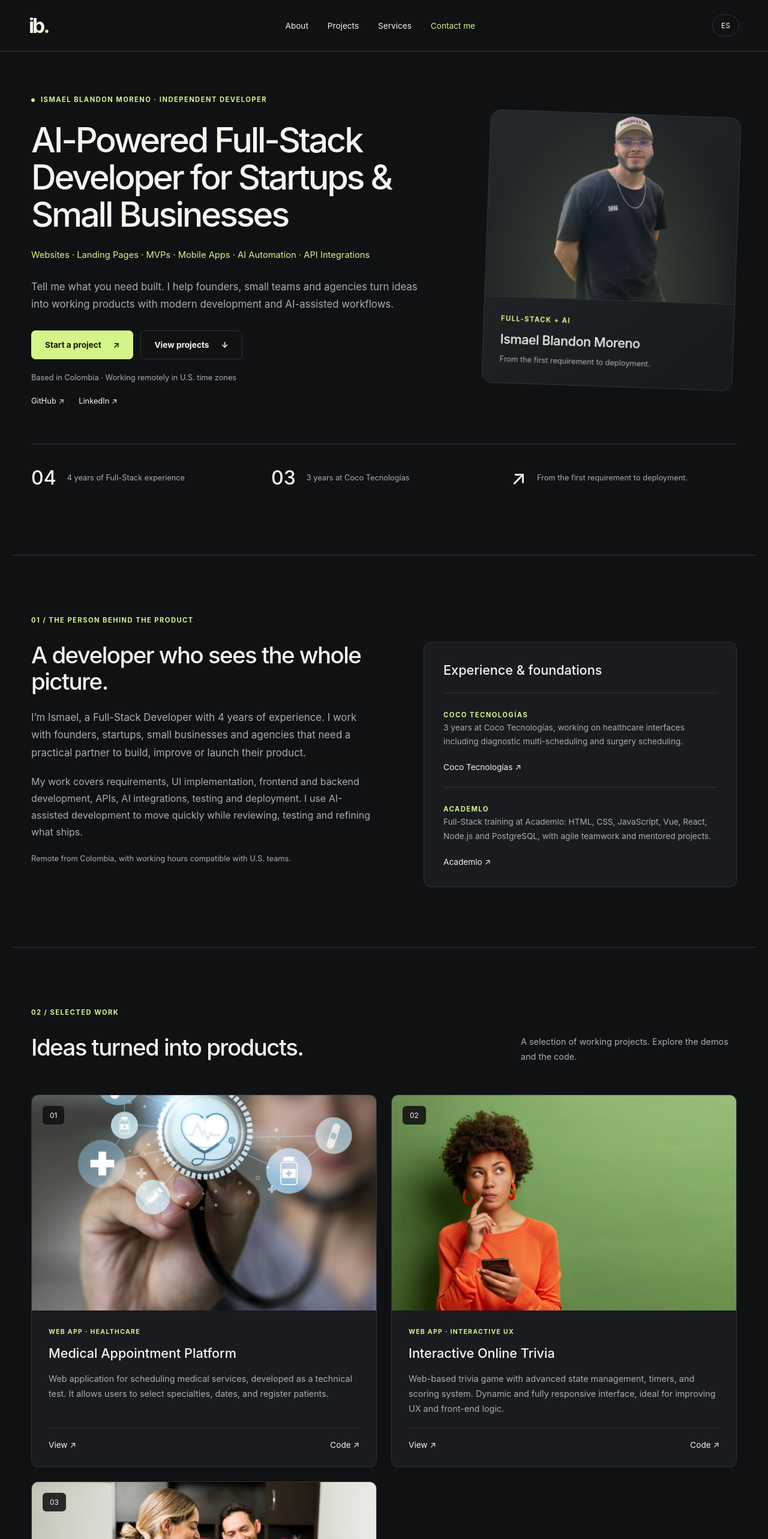
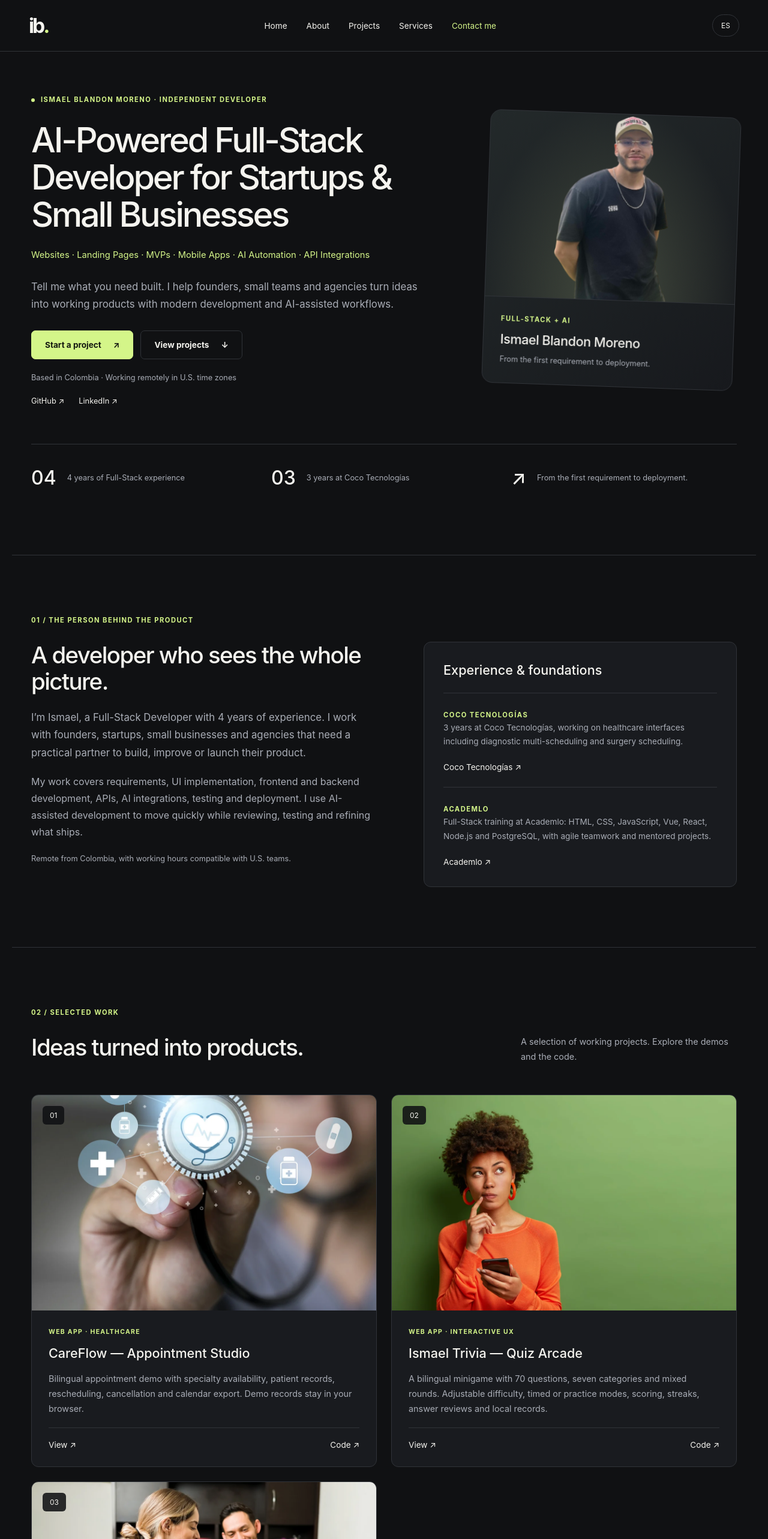
Before and after one commit to IsmaelBM-best/portafolio_oficial, a Vue app: page / in a window 1280 px wide. Shown: the top 2566 px of the page at 60% size. Built offline with nearby package versions, Linux system fonts and the light colour scheme.

Commit message:
fix: restore Home and describe updated portfolio projects

```diff
--- a/src/components/HeaderBriefcase.vue
+++ b/src/components/HeaderBriefcase.vue
@@ -6,7 +6,7 @@ const props = defineProps({ isSpanish: Boolean });
 const emit = defineEmits(["changeLanguage"]);
 const open = ref(false);
 const c = computed(() => (props.isSpanish ? es : en));
-const ids = ["about_me", "projects", "skills", "contact"];
+const ids = ["start", "about_me", "projects", "skills", "contact"];
 </script>
 <template>
   <header class="site-header">
--- a/src/locales/en.json
+++ b/src/locales/en.json
@@ -3,14 +3,12 @@
     "titulo": "My",
     "proyectos": "Projects",
     "trabajos": "A selection of my most outstanding work.",
-    "titulo_proyecto_uno": "Medical Appointment Platform",
-    "descripcion_proyecto_uno": "Web application for scheduling medical services, developed as a technical test. It allows users to select specialties, dates, and register patients.",
+    "titulo_proyecto_uno": "CareFlow — Appointment Studio",
+    "descripcion_proyecto_uno": "Bilingual appointment demo with specialty availability, patient records, rescheduling, cancellation and calendar export. Demo records stay in your browser.",
     "ver": "View",
     "codigo": "Code",
-    "titulo_proyecto_dos": "Marvel API",
-    "descripcion_proyecto_dos": "Personal project to enhance API consumption skills. Explore content from the Marvel universe using React, responsive design, and efficient data management.",
-    "titulo_proyecto_tres": "Interactive Online Trivia",
-    "descripcion_proyecto_tres": "Web-based trivia game with advanced state management, timers, and scoring system. Dynamic and fully responsive interface, ideal for improving UX and front-end logic."
+    "titulo_proyecto_tres": "Ismael Trivia — Quiz Arcade",
+    "descripcion_proyecto_tres": "A bilingual minigame with 70 questions, seven categories and mixed rounds. Adjustable difficulty, timed or practice modes, scoring, streaks, answer reviews and local records."
   },
   "contact": {
     "titulo": "Contact Me",
@@ -31,7 +29,13 @@
     "mensaje_placeholder": "Leave a message...",
     "enviar": "Send Message"
   },
-  "nav": ["About", "Projects", "Services", "Contact me"],
+  "nav": [
+    "Home",
+    "About",
+    "Projects",
+    "Services",
+    "Contact me"
+  ],
   "hero": {
     "eyebrow": "Ismael Blandon Moreno · Independent developer",
     "title": "AI-Powered Full-Stack Developer for Startups & Small Businesses",
@@ -77,7 +81,11 @@
       ]
     ],
     "stack": "The tools behind the work",
-    "process": ["Define the scope", "Build & review", "Test & launch"]
+    "process": [
+      "Define the scope",
+      "Build & review",
+      "Test & launch"
+    ]
   },
   "projectIntro": "A selection of working projects. Explore the demos and the code.",
   "pawly": "Pawly — Pet Social App",
--- a/src/locales/es.json
+++ b/src/locales/es.json
@@ -3,14 +3,12 @@
     "titulo": "Mis",
     "proyectos": "Proyectos",
     "trabajos": "Una selección de mis trabajos más destacados.",
-    "titulo_proyecto_uno": "Plataforma de agendamiento médico",
-    "descripcion_proyecto_uno": "Aplicación web para agendar servicios médicos, desarrollada como prueba técnica. Permite seleccionar especialidades, fechas y registrar pacientes.",
+    "titulo_proyecto_uno": "CareFlow — Appointment Studio",
+    "descripcion_proyecto_uno": "Demo bilingüe de citas con disponibilidad por especialidad, registro de pacientes, reprogramación, cancelación y exportación al calendario. Los datos de demo se guardan en tu navegador.",
     "ver": "Ver",
     "codigo": "Código",
-    "titulo_proyecto_dos": "Marvel API",
-    "descripcion_proyecto_dos": "Proyecto personal para mejorar habilidades en consumo de APIs. Explora contenido del universo Marvel integrando React, diseño responsivo y manejo eficiente de datos.",
-    "titulo_proyecto_tres": "Trivia interactiva en línea",
-    "descripcion_proyecto_tres": "Juego web de trivia con manejo avanzado de estado, temporizadores y puntajes. Interfaz dinámica y completamente responsiva, ideal para mejorar UX y lógica Front-End."
+    "titulo_proyecto_tres": "Ismael Trivia — Quiz Arcade",
+    "descripcion_proyecto_tres": "Minijuego bilingüe con 70 preguntas, siete categorías y rondas mixtas. Dificultad configurable, modos con tiempo o práctica, puntajes, rachas, revisión de respuestas e historial local."
   },
   "contact": {
     "titulo": "Contáctame",
@@ -31,7 +29,13 @@
     "mensaje_placeholder": "Deja un mensaje...",
     "enviar": "Enviar mensaje"
   },
-  "nav": ["Sobre mí", "Proyectos", "Servicios", "Contáctame"],
+  "nav": [
+    "Inicio",
+    "Sobre mí",
+    "Proyectos",
+    "Servicios",
+    "Contáctame"
+  ],
   "hero": {
     "eyebrow": "Ismael Blandon Moreno · Desarrollador independiente",
     "title": "Desarrollador Full-Stack con IA para startups y pequeños negocios",
@@ -77,7 +81,11 @@
       ]
     ],
     "stack": "Las herramientas detrás del trabajo",
-    "process": ["Definir el alcance", "Construir y revisar", "Probar y lanzar"]
+    "process": [
+      "Definir el alcance",
+      "Construir y revisar",
+      "Probar y lanzar"
+    ]
   },
   "projectIntro": "Una selección de proyectos funcionales. Explora sus demos y su código.",
   "pawly": "Pawly — Red social para mascotas",
```
